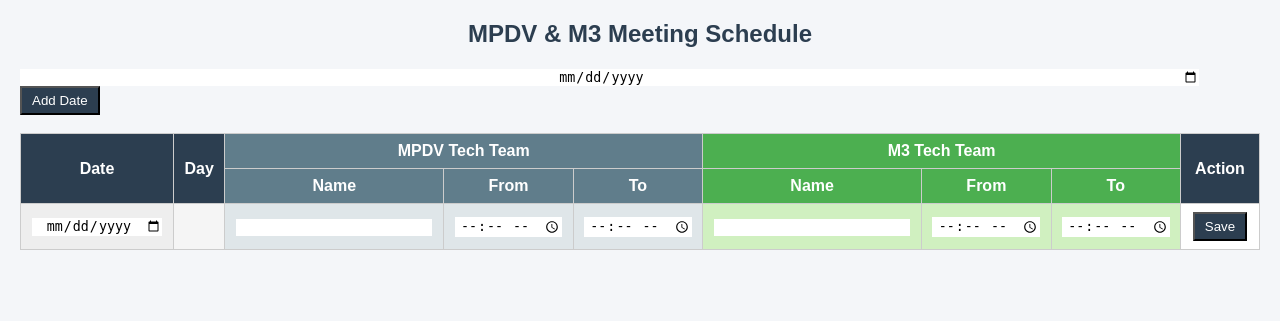
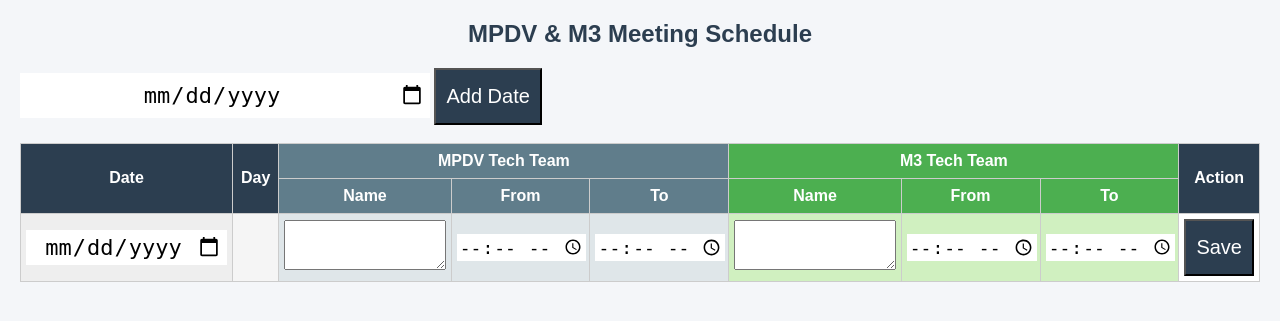
Before and after one commit to mishrab1911/Meeting_Slots_new, a Flask app: page / in a window 1280 px wide. Shown: the top 321 px of the page. Run offline with Flask 3, Linux system fonts and the light colour scheme; a database or web service that is not in the repository returns one stand-in record (values such as "Sample title"); some libraries are stand-ins or nearby versions.

Commit message:
changed CSS

```diff
--- a/templates/index.html
+++ b/templates/index.html
@@ -34,15 +34,66 @@
         .m3 { background-color: #d0f0c0; }
 
         input {
-            width: 95%;
+            width: 90%;
             border: none;
             text-align: center;
         }
+        .mpdv input,
+        .m3 input {
+            height: 38px;
+            padding: 10px;
+            font-size: 18px;
+        }
+        .mpdv textarea,
+        .m3 textarea {
+            width: 100%;
+            height: 50px;       /* ✅ more height */
+            resize: vertical;   /* ✅ allow manual resize */
+            padding: 8px;
+            font-size: 16px;
+            box-sizing: border-box;
+
+            white-space: normal;        /* ✅ wrap text */
+            word-wrap: break-word;      /* ✅ break long emails */
+        }
+
+
+        input[type="date"] {
+            width: 400px;      /* ✅ increase width */
+            height: 35px;      /* ✅ increase height */
+            padding: 5px;
+            font-size: 22px;
+        }
+
+        .date-col input {
+            width: 100%;      /* ✅ fill full width */
+            height: 35px;     /* ✅ increase height */
+            box-sizing: border-box;  /* ✅ prevents overflow */
+        }
+
+        input[type="time"] {
+            width: 80px;      /* ✅ increase width */
+            height: 25px;      /* ✅ increase height */
+            padding: 1px;
+            font-size: 18px;
+        }
+
+        input[type="time"] {
+            width: 100%;
+        }
+
+        td {
+            padding: 5px;
+        }
+
+
+
 
         button {
             background: #2c3e50;
             color: white;
-            padding: 5px 10px;
+            padding: 15px 10px;
+            font-size: 20px;
             cursor: pointer;
         }
     </style>
@@ -102,7 +153,8 @@
 
     <!-- MPDV -->
     <td class="mpdv">
-        <input name="mpdv_name" value="{{ row[2] or '' }}">
+
+        <textarea name="mpdv_name">{{ row[2] or '' }}</textarea>
     </td>
 
     <td class="mpdv">
@@ -115,7 +167,7 @@
 
     <!-- M3 -->
     <td class="m3">
-        <input name="m3_name" value="{{ row[5] or '' }}">
+        <textarea name="m3_name">{{ row[5] or '' }}</textarea>
     </td>
 
     <td class="m3">
```
